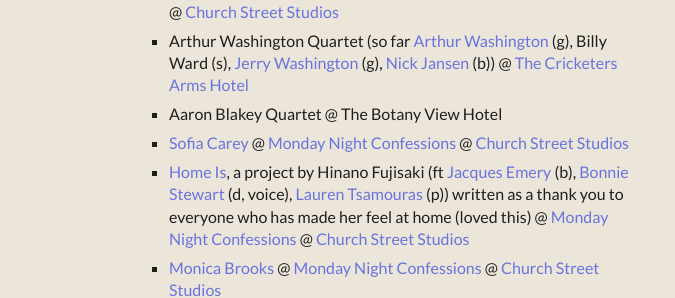
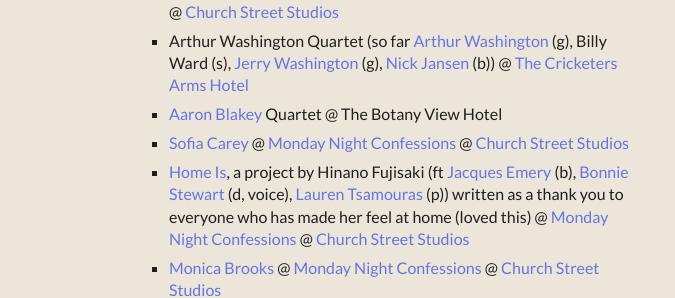
Before and after one commit to clarebirch/clarebirch.github.io, a Jekyll site: the page built from quarter-life-crisis.md, in a window 1280 px wide and 900 px high, scrolled down 4813 px. Shown: the part 156-454 px from the top of the window, without its empty margins (311-986 px from the left). Built offline with Jekyll 4.4.1, drawn with Linux system fonts in a browser that asks for light colours; some web fonts are replaced; some of the changed lines change nothing that is shown.

Commit message:
MSG added one link

```diff
--- a/quarter-life-crisis.md
+++ b/quarter-life-crisis.md
@@ -102,7 +102,7 @@
 		- [Bungarribee](https://www.facebook.com/Bungarribee/) ([Gary Daley](https://www.instagram.com/garydaleymusic/) (p), [Paul Cutlan](https://www.paulcutlan.com/) (woodwinds), [Ollie Miller](http://www.woodenpicket.com.au/) (cello and electronics), [Chloe Kim](https://www.chloekimdrums.com/) (d)) @ [Monday Night Confessions](https://www.instagram.com/mondaynightconfessions/) @ [Church Street Studios](https://www.churchstreetstudios.com.au/)
 		- [Tangents](https://www.tangentsmusic.com/) ([Adrian Lim-Klumpes](https://www.adrianlimklumpes.com/) (p), [Evan Dorrian](https://www.instagram.com/evandorrian/) (d), [Ollie Bown](http://www.olliebown.com/) (computer), [Peter Hollo](https://www.instagram.com/cello_raven/?hl=en) (cello, effects)) @ [Monday Night Confessions](https://www.instagram.com/mondaynightconfessions/) @ [Church Street Studios](https://www.churchstreetstudios.com.au/)
 		- Arthur Washington Quartet (so far [Arthur Washington](https://www.instagram.com/arthurwash/) (g), Billy Ward (s), [Jerry Washington](https://www.instagram.com/jerrywash/?hl=en) (g), [Nick Jansen](https://www.instagram.com/_nickjansen/?locale=en_US%2Cen_GB%2Cen_GB&hl=am-et) (b)) @ [The Cricketers Arms Hotel](https://www.instagram.com/cricketersarmshotel/?hl=en)
-		- Aaron Blakey Quartet @ The Botany View Hotel
+		- [Aaron Blakey](https://www.instagram.com/aaron_blakey_/) Quartet @ The Botany View Hotel
 		- [Sofia Carey](https://www.instagram.com/sofifififif/?hl=en) @ [Monday Night Confessions](https://www.instagram.com/mondaynightconfessions/) @ [Church Street Studios](https://www.churchstreetstudios.com.au/)
 		- [Home Is](https://peoplesound.bandcamp.com/album/home-is), a project by Hinano Fujisaki (ft [Jacques Emery](https://www.instagram.com/jacques.pze/?hl=en) (b), [Bonnie Stewart](https://www.bonniestewart.net/) (d, voice), [Lauren Tsamouras](https://www.instagram.com/laurentsamouras/) (p)) written as a thank you to everyone who has made her feel at home (loved this) @ [Monday Night Confessions](https://www.instagram.com/mondaynightconfessions/) @ [Church Street Studios](https://www.churchstreetstudios.com.au/)
 		- [Monica Brooks](https://www.instagram.com/monicamonicaman/) @ [Monday Night Confessions](https://www.instagram.com/mondaynightconfessions/) @ [Church Street Studios](https://www.churchstreetstudios.com.au/)
```
